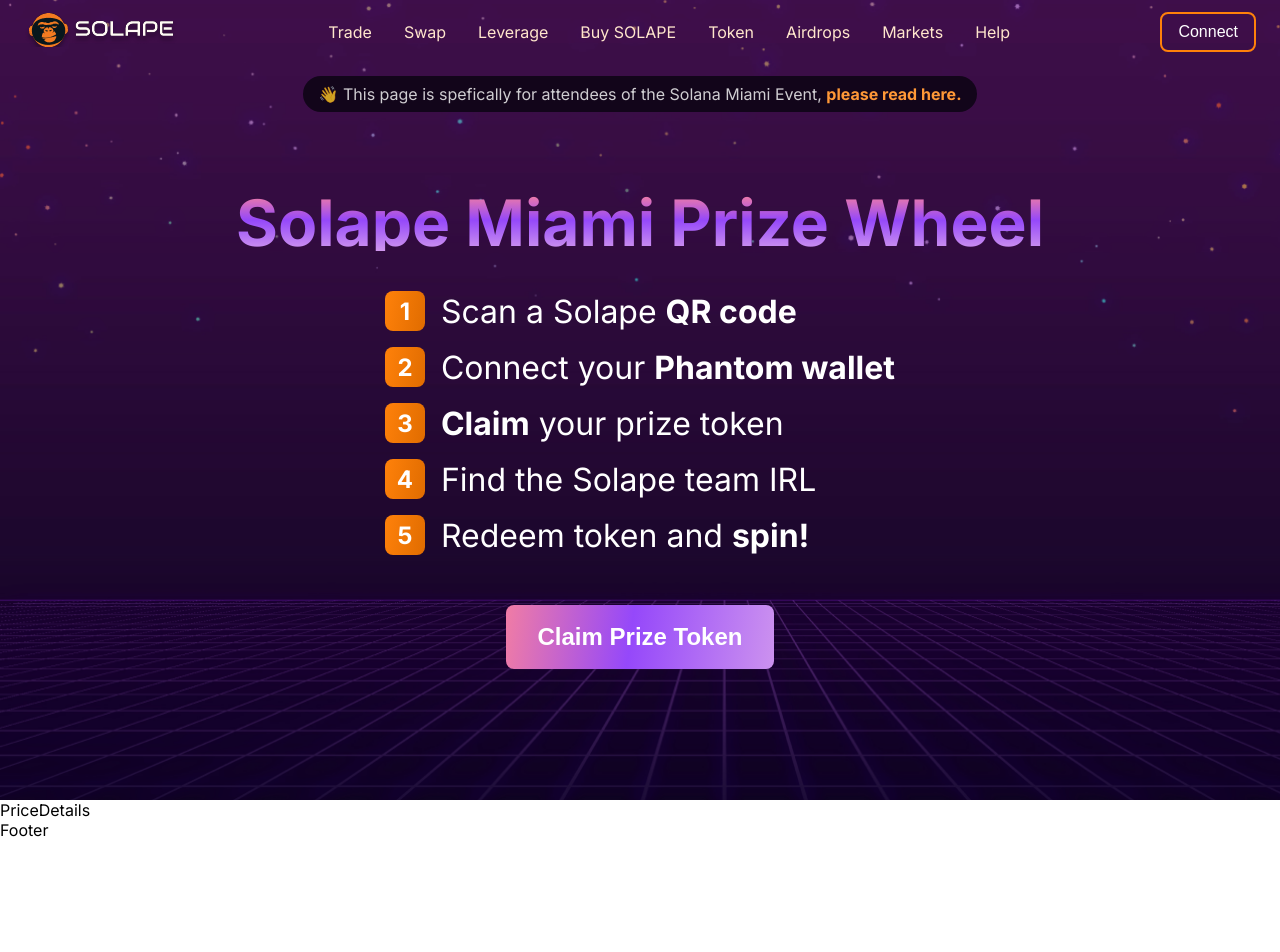
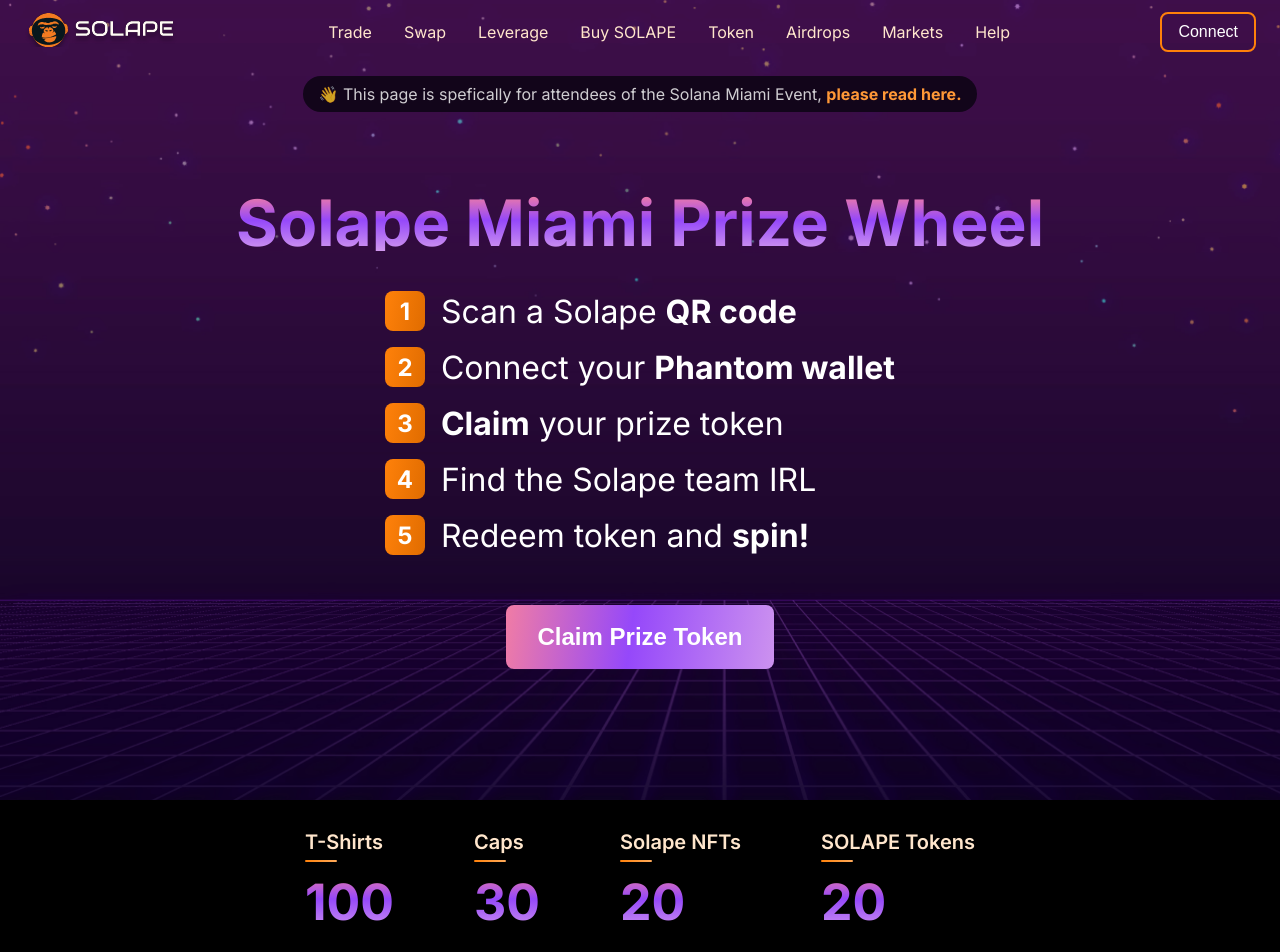
Before and after one commit to Hafizbali315/solapse, a React (Create React App) app: page / in a window 1280 px wide. Shown: the top 952 px of the page. Before the commit the page ends 840 px from the top, so only its background shows below. Built offline with nearby package versions, Linux system fonts and the light colour scheme.

Commit message:
Items Details Section

```diff
--- a/src/App.js
+++ b/src/App.js
@@ -1,11 +1,13 @@
 import Header from './components/Header'
 import PriceDetails from './components/PriceDetails'
 import Footer from './components/Footer'
+import ItemsDetails from './components/ItemsDetails'
 
 function App() {
 	return (
 		<div className="App">
 			<Header />
+			<ItemsDetails />
 			<PriceDetails />
 			<Footer />
 		</div>
--- /dev/null
+++ b/src/components/ItemsDetails.js
@@ -0,0 +1,30 @@
+const ItemsDetails = () => {
+	return (
+		<div className="items_details">
+			<div className="two_items">
+				<div className="item">
+					<div className="name">T-Shirts</div>
+					<div className="quantity">100</div>
+				</div>
+
+				<div className="item">
+					<div className="name">Caps</div>
+					<div className="quantity">30</div>
+				</div>
+			</div>
+			<div className="two_items">
+				<div className="item">
+					<div className="name">Solape NFTs</div>
+					<div className="quantity">20</div>
+				</div>
+
+				<div className="item">
+					<div className="name">SOLAPE Tokens</div>
+					<div className="quantity">20</div>
+				</div>
+			</div>
+		</div>
+	)
+}
+
+export default ItemsDetails
--- a/src/scss/components/_Header.scss
+++ b/src/scss/components/_Header.scss
@@ -75,6 +75,7 @@
 			font-size: 24px;
 			color: #ffffff;
 			border: none;
+			cursor: pointer;
 		}
 	}
 
@@ -144,16 +145,8 @@
 			margin: 20px 20px;
 			text-align: center;
 			top: 80px;
-			background: #12051a;
-			border-radius: 64px;
 			padding: 8px 16px;
-			color: rgba(255, 255, 255, 0.8);
-			margin-top: -4px;
 
-			span {
-				color: #ff9837;
-				font-weight: 700;
-			}
 		}
 	}
 }
--- /dev/null
+++ b/src/scss/components/_ItemsDetails.scss
@@ -0,0 +1,74 @@
+.items_details {
+	background: #000000;
+	padding: 30px 0;
+	color: #fff;
+
+	display: flex;
+	justify-content: center;
+	align-items: center;
+	gap: 80px;
+
+	.two_items {
+		display: flex;
+		justify-content: center;
+		align-items: center;
+		gap: 80px;
+
+		.item {
+			.name {
+				position: relative;
+				font-weight: 600;
+				font-size: 20px;
+				line-height: 24px;
+				color: #ffe6cc;
+				padding-bottom: 8px;
+
+				&::before {
+					position: absolute;
+					content: '';
+					bottom: 0;
+
+					background: linear-gradient(100.61deg, #ff810a 0%, #ffab5c 100%);
+					border-radius: 16px;
+					width: 32px;
+					height: 2px;
+				}
+			}
+
+			.quantity {
+				background: linear-gradient(180deg, #f07ca5 0%, #9548fa 44.79%, #d097ee 100%);
+				-webkit-background-clip: text;
+				-webkit-text-fill-color: transparent;
+				background-clip: text;
+				font-weight: 700;
+				font-size: 50px;
+				margin-top: 10px;
+			}
+		}
+	}
+}
+
+@include tablet-screen {
+	.items_details {
+		padding: 30px 30px;
+
+		flex-direction: column;
+		gap: 40px;
+
+		.two_items {
+			gap: 50px;
+
+			.item {
+				min-width: 160px;
+				.name {
+					font-size: 18px;
+				}
+
+				.quantity {
+					font-size: 40px;
+					margin-top: 10px;
+				}
+			}
+		}
+	}
+}
--- a/src/scss/components/_components.scss
+++ b/src/scss/components/_components.scss
@@ -1,4 +1,5 @@
 @import './Navbar';
 @import './Header';
+@import './ItemsDetails';
 @import './PriceDetails';
 @import './Footer';
```
